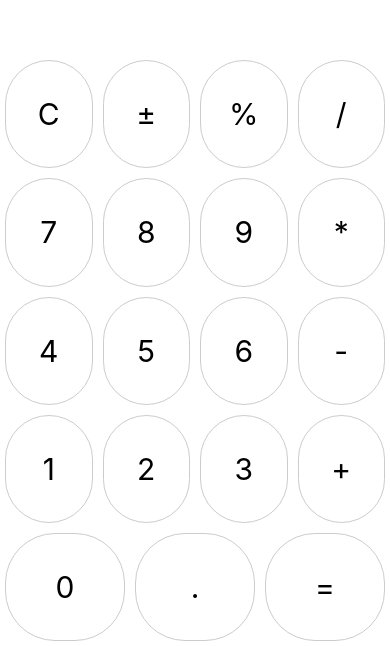
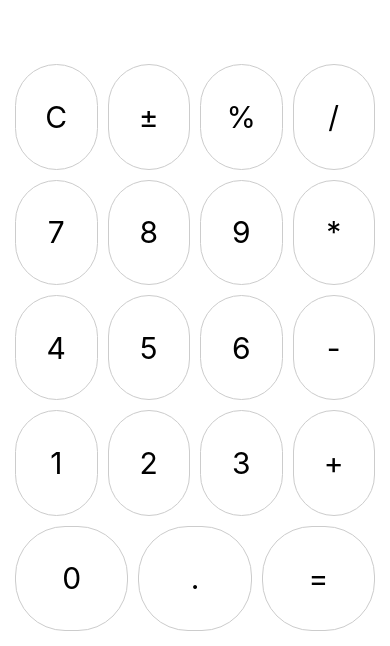
Before and after one commit to aliakbarzohour/reactNative_calculatorApp, a React Native app: screen / in a window 390 px wide. Shown: the part 198-844 px from the top of the page. Built offline with nearby package versions, Linux system fonts and the light colour scheme.

Commit message:
better style

```diff
--- a/components/Styles.js
+++ b/components/Styles.js
@@ -21,6 +21,7 @@ export const styles = StyleSheet.create({
     buttonsContainer: {
       flex: 7,
       backgroundColor: '#fff',
+      padding:10
     },
     row: {
       flex: 1,
```
